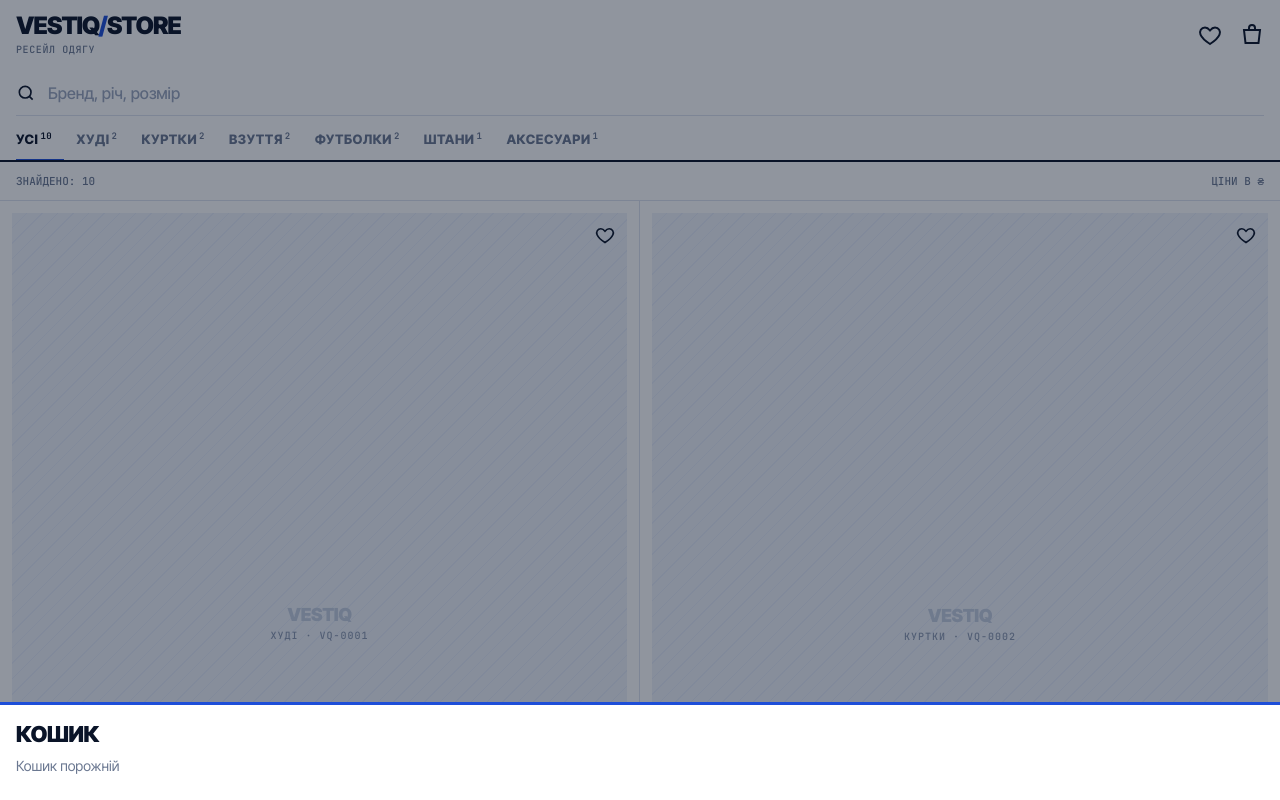
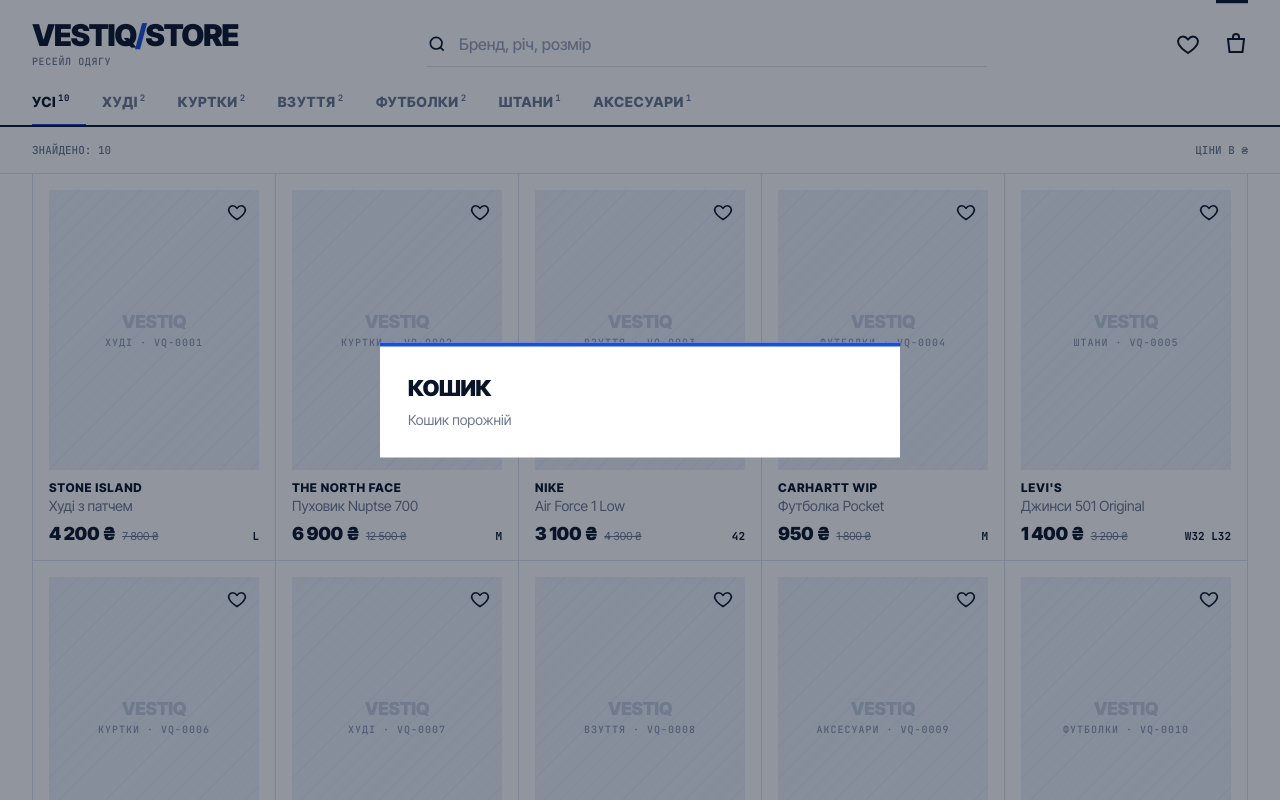
Before and after one commit to demoversionofmyprojects/vestiqstore-demo, a plain HTML site: page index.html in a window 1280 px wide. Both pictures are taken after a click on the button 1252 px from the left and 35 px from the top of the page. Shown: the top 800 px of the page. Drawn offline with Linux system fonts and the light colour scheme.

Commit message:
Адаптація під ПК: сітка 3–5 колонок, модальні вікна
Co-Authored-By: Claude Opus 5.5 <noreply@anthropic.com>

```diff
--- a/index.html
+++ b/index.html
@@ -52,7 +52,8 @@
 
   .grid { display: grid; grid-template-columns: repeat(2, 1fr); }
   .card { text-align: left; display: flex; flex-direction: column; padding: 12px; border-bottom: 1px solid var(--line); cursor: pointer; }
-  .card:nth-child(odd) { border-right: 1px solid var(--line); }
+  .card { border-right: 1px solid var(--line); }
+  .card:nth-child(2n) { border-right: 0; }
   .ph { position: relative; aspect-ratio: 3/4; background: var(--soft) repeating-linear-gradient(135deg, transparent 0 10px, rgba(29,78,216,.05) 10px 11px); display: grid; place-items: center; }
   .ph-label { text-align: center; font-family: var(--mono); font-size: 10px; text-transform: uppercase; letter-spacing: .1em; color: #8a97b0; }
   .ph-label b { display: block; font-family: 'Inter Tight', sans-serif; font-size: 18px; font-weight: 900; letter-spacing: -.02em; color: #c3cde0; margin-bottom: 4px; }
@@ -94,13 +95,54 @@
 
   .toast { position: fixed; left: 0; right: 0; top: 0; background: var(--text); color: #fff; padding: 14px 16px; font-family: var(--mono); font-size: 12px; text-transform: uppercase; z-index: 20; transform: translateY(-100%); transition: transform .25s; }
   .toast.show { transform: none; }
+
+  /* планшет / ПК */
+  @media (hover: hover) {
+    .card:hover .ph { background-color: #e3e9f5; }
+    .card:hover .brand { color: var(--blue); }
+    .chip:hover, .icon-btn:hover { color: var(--blue); }
+  }
+  @media (min-width: 640px) {
+    .grid { grid-template-columns: repeat(3, 1fr); }
+    .card:nth-child(2n) { border-right: 1px solid var(--line); }
+    .card:nth-child(3n) { border-right: 0; }
+  }
+  @media (min-width: 900px) {
+    :root { --pad: max(32px, calc((100vw - 1280px) / 2)); }
+    header { padding: 20px var(--pad) 0; display: grid; grid-template-columns: auto 1fr auto; grid-template-areas: "logo search actions" "chips chips chips"; column-gap: 48px; align-items: center; }
+    .top { display: contents; }
+    .brandmark { grid-area: logo; }
+    .logo { font-size: 30px; }
+    .actions { grid-area: actions; gap: 24px; }
+    .search { grid-area: search; margin: 0; max-width: 560px; justify-self: center; width: 100%; }
+    .chips { grid-area: chips; margin: 8px 0 0; padding: 0; }
+    .chip { padding: 16px 16px 14px; font-size: 14px; }
+    .bar { padding: 16px var(--pad); }
+    .grid { grid-template-columns: repeat(4, 1fr); margin: 0 var(--pad); border-left: 1px solid var(--line); }
+    .card, .card:nth-child(2n), .card:nth-child(3n) { border-right: 1px solid var(--line); padding: 16px; }
+    .brand { font-size: 12px; }
+    .name { font-size: 14px; }
+    .price { font-size: 18px; }
+
+    /* sheets → модальні вікна по центру */
+    .sheet { left: 50%; right: auto; top: 50%; bottom: auto; width: min(880px, calc(100vw - 64px)); max-height: 86vh; padding: 28px; border-top-width: 4px; opacity: 0; pointer-events: none; transform: translate(-50%, -46%); transition: transform .25s ease-out, opacity .2s; }
+    .sheet.open { opacity: 1; pointer-events: auto; transform: translate(-50%, -50%); }
+    #cart { width: 520px; }
+    .detail { display: grid; grid-template-columns: 1fr 1fr; gap: 32px; align-items: start; }
+    .detail .brand { margin-top: 0; }
+    .detail h2 { font-size: 30px; }
+    .toast { left: auto; right: var(--pad); top: 20px; transform: translateY(-160%); }
+  }
+  @media (min-width: 1200px) {
+    .grid { grid-template-columns: repeat(5, 1fr); }
+  }
 </style>
 </head>
 <body>
 
 <header>
   <div class="top">
-    <div>
+    <div class="brandmark">
       <div class="logo">Vestiq<span>/</span>Store</div>
       <div class="sub">Ресейл одягу</div>
     </div>
@@ -225,6 +267,7 @@ function openDetail(id) {
   $('detail').innerHTML = `
     <div class="detail">
       ${ph(p)}
+      <div class="detail-info">
       <div class="brand">${p.brand}</div>
       <h2>${p.name}</h2>
       <div class="meta"><span class="price">${uah(p.price)}</span><span class="old">${uah(p.old)}</span></div>
@@ -235,6 +278,7 @@ function openDetail(id) {
       </div>
       <p class="desc">${p.desc}</p>
       <button class="btn ${inCart ? 'ghost' : ''}" data-add="${p.id}">${inCart ? 'Вже в кошику' : 'Додати в кошик'}</button>
+      </div>
     </div>`;
   openSheet('detail');
   tg?.MainButton.hide();
```
